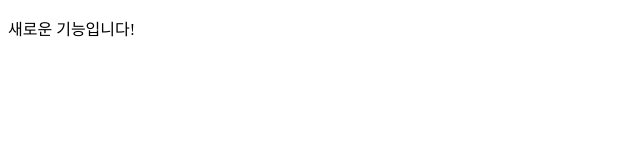
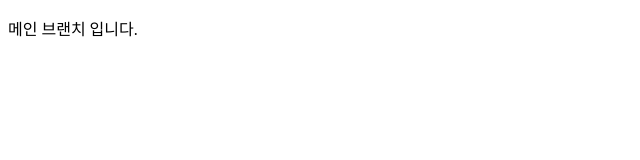
Before and after one commit to kimsungho93/study, a plain HTML site: page index.html in a window 1280 px wide. Shown: the full height of the page, 0-640 px from the left. Drawn offline with Linux system fonts and the light colour scheme.

Commit message:
메인 브랜치 계속 변경

```diff
--- a/index.html
+++ b/index.html
@@ -4,9 +4,9 @@
   <meta charset="UTF-8">
   <meta http-equiv="X-UA-Compatible" content="IE=edge">
   <meta name="viewport" content="width=device-width, initial-scale=1.0">
-  <title>메인은 계속적으로 새 브랜치 영향 없이 진행!</title>
+  <title>충돌이 날까?!!</title>
 </head>
 <body>
-  <p>새로운 기능입니다!</p>
+  <p>메인 브랜치 입니다.</p>
 </body>
 </html>
```
